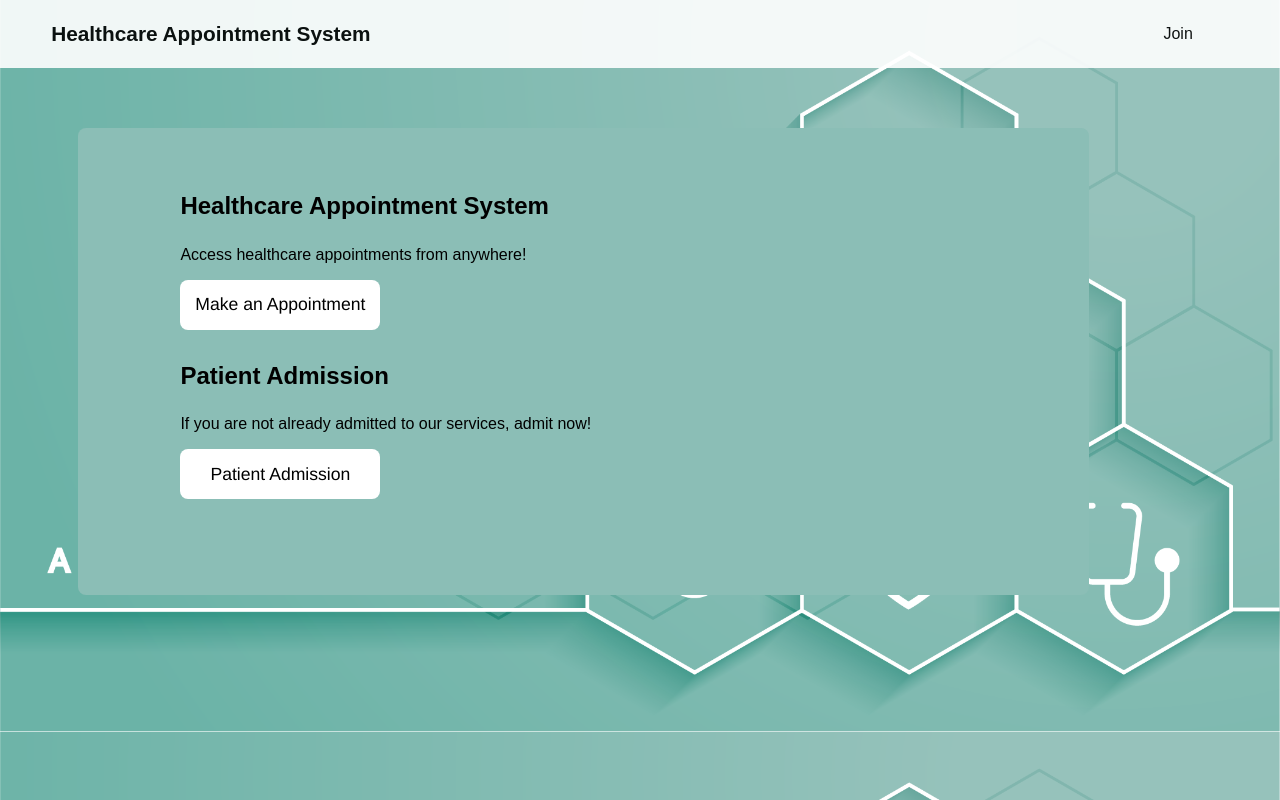
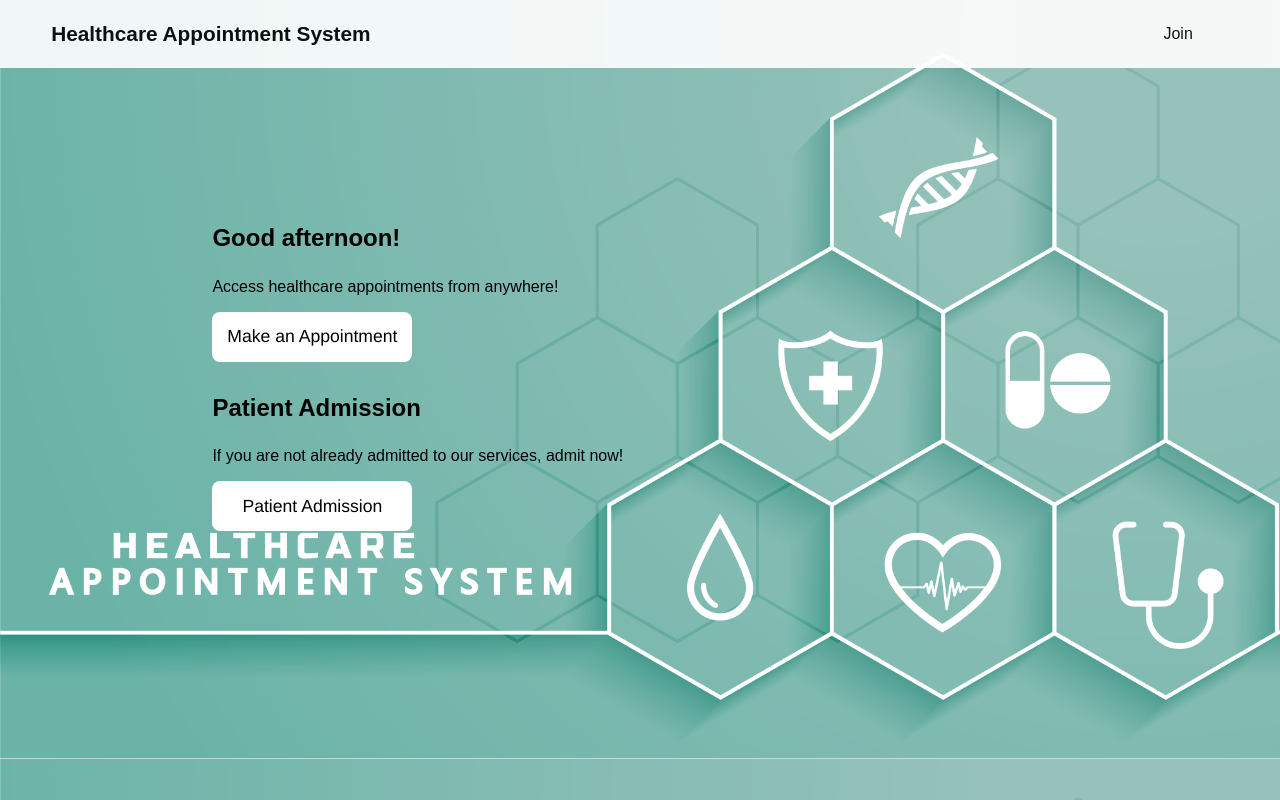
Before and after one commit to nabilm432a/Healthcare, a PHP site: page / in a window 1280 px wide. Run offline with PHP 8.4, Linux system fonts and the light colour scheme.

Commit message:
Add files via upload

```diff
--- a/appointment.php
+++ b/appointment.php
@@ -10,6 +10,7 @@ $message = isset($_GET['message']) ? $_GET['message'] : '';
     <title>Healthcare</title>
     <link rel="stylesheet" href="main_style.css">
     <link rel="stylesheet" href="forms.css">
+    <link rel="shortcut icon" type="image/x-icon" href="assets/artboard_1_9X7_icon.ico" />
 </head>
 
 <body>
--- a/credits.php
+++ b/credits.php
@@ -6,6 +6,7 @@
     <title>Healthcare</title>
     <link rel="stylesheet" href="main_style.css">
     <link rel="stylesheet" href="credits.css">
+    <link rel="shortcut icon" type="image/x-icon" href="assets/artboard_1_9X7_icon.ico" />
 </head>
 
 <body>
--- a/d_admission.php
+++ b/d_admission.php
@@ -10,6 +10,7 @@ $message = isset($_GET['message']) ? $_GET['message'] : '';
     <title>Healthcare</title>
     <link rel="stylesheet" href="main_style.css">
     <link rel="stylesheet" href="forms.css">
+    <link rel="shortcut icon" type="image/x-icon" href="assets/artboard_1_9X7_icon.ico" />
 </head>
 
 <body>
--- a/index.php
+++ b/index.php
@@ -5,9 +5,11 @@
     <meta name="viewport" content="width=device-width, initial-scale=1">
     <title>Healthcare</title>
     <link rel="stylesheet" href="main_style.css">
+    <link rel="shortcut icon" type="image/x-icon" href="assets/artboard_1_9X7_icon.ico" />
+    <script src="script.js"></script>
 </head>
 
-<body>
+<body onload="updateGreeting()">
     <div class="container">
         <div class="main-content">
             <header class="header-main">
@@ -24,7 +26,7 @@
                 <div class="wrapbox">
                     <article class="article-one">
                         <header>
-                            <h2>Healthcare Appointment System</h2>
+                            <h2 id="greeting">Greetings</h2>
                             <p>Access healthcare appointments from anywhere!</p>
                             <a href="appointment.php"><button type="button">Make an Appointment</button></a>
                             <h2>Patient Admission</h2>
--- a/main_style.css
+++ b/main_style.css
@@ -67,11 +67,11 @@ h2 {
 }
 
 .wrapbox {
-    background-color: rgb(139, 190, 182);
     border-radius: 8px;
     width: 80%;
     margin-top: 70px;
     margin-left: 70px;
+    padding: 2rem;
 }
 
 .logo {
--- a/p_admission.php
+++ b/p_admission.php
@@ -10,7 +10,7 @@ $message = isset($_GET['message']) ? $_GET['message'] : '';
     <title>Healthcare</title>
     <link rel="stylesheet" href="main_style.css">
     <link rel="stylesheet" href="forms.css">
-    <script src="script.js"></script>
+    <link rel="shortcut icon" type="image/x-icon" href="assets/artboard_1_9X7_icon.ico" />
 </head>
 
 <body>
--- a/patients_list.php
+++ b/patients_list.php
@@ -6,6 +6,7 @@
     <title>Healthcare</title>
     <link rel="stylesheet" href="main_style.css">
     <link rel="stylesheet" href="table.css">
+    <link rel="shortcut icon" type="image/x-icon" href="assets/artboard_1_9X7_icon.ico" />
 </head>
 
 <body>
--- a/script.js
+++ b/script.js
@@ -1,3 +1,15 @@
-function feedback() {
-    alert("Inserted Successfully!")
-}
+function updateGreeting() {
+    var now = new Date();
+    var hour = now.getHours();
+
+    var greeting = "";
+    if (hour >= 0 && hour < 12) {
+      greeting = "Good morning!";
+    } else if (hour >= 12 && hour < 18) {
+      greeting = "Good afternoon!";
+    } else {
+      greeting = "Good evening!";
+    }
+
+    document.getElementById("greeting").textContent = greeting;
+  }
```
Also changed, not shown: assets/artboard_1_9X7_icon.ico (added).
